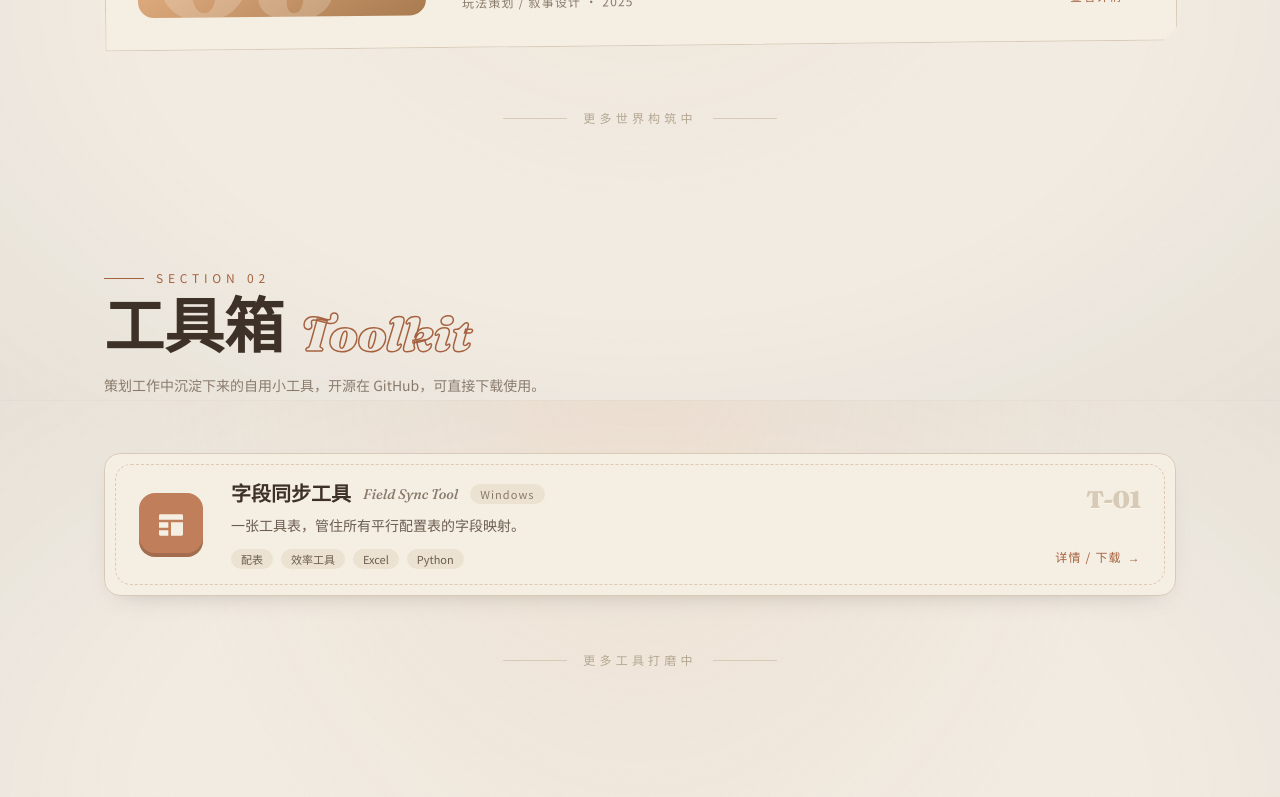
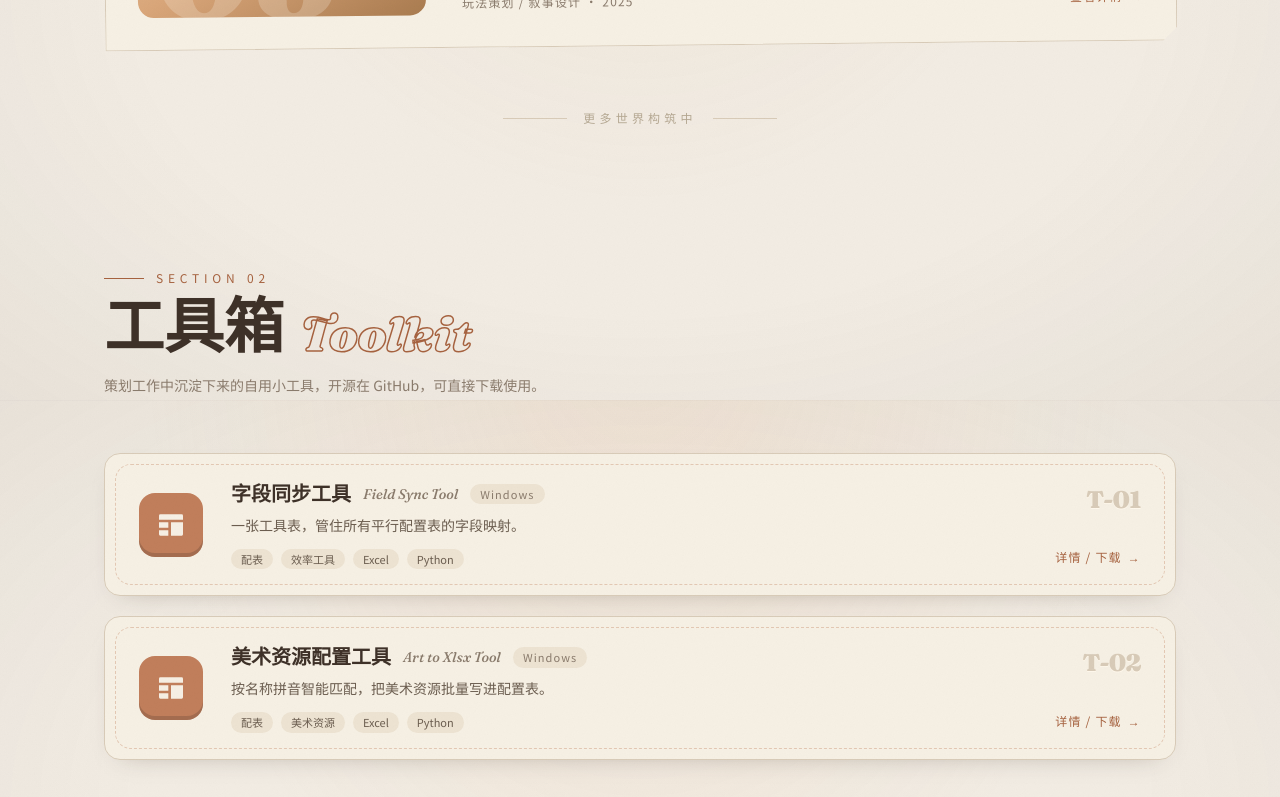
Before and after one commit to SainolT/SainolT.github.io, a React (Vite) app: page / in a window 1280 px wide. Shown: the part 2000-2797 px from the top of the page. Built offline with nearby package versions, Linux system fonts and the light colour scheme; no server answers.

Commit message:
feat: 新增美术资源配置工具卡片，工具版本/日期/大小全部改读 GitHub Release

```diff
--- a/src/components/ToolDetail.tsx
+++ b/src/components/ToolDetail.tsx
@@ -8,7 +8,7 @@ interface Props {
 }
 
 export default function ToolDetail({ tool, onClose }: Props) {
-  const version = useLatestRelease(tool?.repoUrl)
+  const release = useLatestRelease(tool?.repoUrl)
   // Esc 关闭 + 锁定背景滚动
   useEffect(() => {
     if (!tool) return
@@ -44,9 +44,9 @@ export default function ToolDetail({ tool, onClose }: Props) {
               <span className="font-display text-outline text-3xl font-black md:text-4xl">
                 {tool.index}
               </span>
-              {version && (
+              {release && (
                 <span className="rounded-full bg-[#A8A487] px-3 py-0.5 text-[11px] tracking-widest text-[#3E3128]">
-                  {version}
+                  {release.tag}
                 </span>
               )}
               <span className="rounded-full border border-[#D8CBB8] px-3 py-0.5 text-[11px] tracking-widest text-[#8A7B6C]">
@@ -100,10 +100,10 @@ export default function ToolDetail({ tool, onClose }: Props) {
             {/* 元信息侧栏 */}
             <dl className="h-fit space-y-0 rounded-2xl border border-[#E0D4C0] bg-[#EFE6D4]/70 p-5 text-sm">
               {[
-                ...(version ? [['版本', version]] : []),
+                ...(release ? [['版本', release.tag]] : []),
                 ['平台', tool.platform],
-                ['大小', tool.size],
-                ['更新', tool.date],
+                ...(release?.size ? [['大小', release.size]] : []),
+                ...(release?.date ? [['更新', release.date]] : []),
               ].map(([k, v]) => (
                 <div
                   key={k}
--- a/src/data/tools.ts
+++ b/src/data/tools.ts
@@ -1,12 +1,10 @@
-/** 工具箱数据：策划效率工具清单 */
+/** 工具箱数据：策划效率工具清单（版本号 / 更新日期 / 文件大小均从 GitHub Release 动态读取） */
 export interface Tool {
   id: string
   index: string
   name: string
   nameEn: string
-  date: string
   platform: string
-  size: string
   tagline: string
   description: string
   features: string[]
@@ -21,9 +19,7 @@ export const tools: Tool[] = [
     index: 'T-01',
     name: '字段同步工具',
     nameEn: 'Field Sync Tool',
-    date: '2026-10',
     platform: 'Windows',
-    size: '约 10.5 MB',
     tagline: '一张工具表，管住所有平行配置表的字段映射。',
     description:
       '基于 Python + openpyxl + tkinter 的 xlsx 字段映射管理工具。用一张「工具表」登记多个表格之间的同义字段（映射组），在图形界面里完成跨表字段同步与字段值翻译。适合管理多套结构相同、命名不同的配置表——比如换皮项目的平行配置。首次使用时直接选择一张空白表格，即会自动生成工具表模板。',
@@ -38,4 +34,24 @@ export const tools: Tool[] = [
     downloadUrl: 'https://github.com/SainolT/field-sync-tool/releases/latest',
     repoUrl: 'https://github.com/SainolT/field-sync-tool',
   },
+  {
+    id: 'art-to-xlsx-tool',
+    index: 'T-02',
+    name: '美术资源配置工具',
+    nameEn: 'Art to Xlsx Tool',
+    platform: 'Windows',
+    tagline: '按名称拼音智能匹配，把美术资源批量写进配置表。',
+    description:
+      '基于 Python + openpyxl + pypinyin + tkinter 的美术资源配置工具。扫描美术资源库，按名称拼音（全拼 / 首字母 / 多音字组合）把资源标识批量写入 xlsx 配置表，并校验已填资源值的存在性。疑似匹配与重复资源一律不自动写，交给人工逐条裁定；写入前自动备份，表头与公式单元格永不改动。',
+    features: [
+      '拼音智能匹配：全拼、首字母、多音字全读音组合，覆盖常见命名变体',
+      '冲突人工裁定：疑似匹配进冲突清单，重复资源逐个选定，绝不自动乱写',
+      '存在性校验：只读校验已填资源是否真实存在，输出缺失与冲突清单',
+      '范围可控：限定前后缀锁定资源范围，按扩展名筛选，路径起始点自选',
+      '防护机制：先预览再写入、全部改动可按行排除、写入前自动备份',
+    ],
+    tags: ['配表', '美术资源', 'Excel', 'Python'],
+    downloadUrl: 'https://github.com/SainolT/art_to_xlsx_tool/releases/latest',
+    repoUrl: 'https://github.com/SainolT/art_to_xlsx_tool',
+  },
 ]
--- a/src/hooks/useLatestRelease.ts
+++ b/src/hooks/useLatestRelease.ts
@@ -1,21 +1,30 @@
 import { useEffect, useState } from 'react'
 
+export interface ReleaseInfo {
+  /** 版本 tag，如 v1.0.0 */
+  tag: string
+  /** 发布时间，格式 YYYY-MM */
+  date: string
+  /** exe 附件大小，如 约 11.7 MB；没有 exe 附件时为 null */
+  size: string | null
+}
+
 /** 模块级缓存：同一会话内同一仓库只请求一次 */
-const cache = new Map<string, string | null>()
+const cache = new Map<string, ReleaseInfo | null>()
 
 /**
- * 读取 GitHub 仓库最新 Release 的 tag（如 v1.0.0）。
- * 请求失败或没有 Release 时返回 null，调用方直接不显示版本号即可。
+ * 读取 GitHub 仓库最新 Release 信息（版本 / 发布日期 / exe 大小）。
+ * 请求失败或没有 Release 时返回 null，调用方隐藏对应字段即可。
  */
-export function useLatestRelease(repoUrl: string | undefined): string | null {
-  const [tag, setTag] = useState<string | null>(
+export function useLatestRelease(repoUrl: string | undefined): ReleaseInfo | null {
+  const [info, setInfo] = useState<ReleaseInfo | null>(
     repoUrl ? cache.get(repoUrl) ?? null : null
   )
 
   useEffect(() => {
     if (!repoUrl) return
     if (cache.has(repoUrl)) {
-      setTag(cache.get(repoUrl) ?? null)
+      setInfo(cache.get(repoUrl) ?? null)
       return
     }
     const m = repoUrl.match(/github\.com\/([^/]+)\/([^/#?]+)/)
@@ -25,9 +34,19 @@ export function useLatestRelease(repoUrl: string | undefined): string | null {
     fetch(`https://api.github.com/repos/${m[1]}/${repo}/releases/latest`)
       .then((r) => (r.ok ? r.json() : null))
       .then((d) => {
-        const t: string | null = d?.tag_name ?? null
-        cache.set(repoUrl, t)
-        if (alive) setTag(t)
+        let value: ReleaseInfo | null = null
+        if (d?.tag_name) {
+          const exe = (d.assets ?? []).find((a: { name?: string }) =>
+            a.name?.toLowerCase().endsWith('.exe')
+          )
+          value = {
+            tag: d.tag_name,
+            date: typeof d.published_at === 'string' ? d.published_at.slice(0, 7) : '',
+            size: exe ? `约 ${(exe.size / 1048576).toFixed(1)} MB` : null,
+          }
+        }
+        cache.set(repoUrl, value)
+        if (alive) setInfo(value)
       })
       .catch(() => {
         cache.set(repoUrl, null)
@@ -37,5 +56,5 @@ export function useLatestRelease(repoUrl: string | undefined): string | null {
     }
   }, [repoUrl])
 
-  return tag
+  return info
 }
--- a/src/sections/Toolkit.tsx
+++ b/src/sections/Toolkit.tsx
@@ -7,7 +7,7 @@ import ToolDetail from '../components/ToolDetail'
 /** 工具卡：图标徽章 + 虚线内框，与首页按钮同一语言 */
 function ToolCard({ tool, onOpen }: { tool: Tool; onOpen: () => void }) {
   const ref = useReveal<HTMLButtonElement>()
-  const version = useLatestRelease(tool.repoUrl)
+  const release = useLatestRelease(tool.repoUrl)
 
   return (
     <button ref={ref} onClick={onOpen} className="reveal group relative w-full text-left">
@@ -32,7 +32,7 @@ function ToolCard({ tool, onOpen }: { tool: Tool; onOpen: () => void }) {
                 {tool.nameEn}
               </span>
               <span className="rounded-full bg-[#EDE3D2] px-2.5 py-0.5 text-[11px] tracking-widest text-[#8A7B6C]">
-                {version ? `${version} · ` : ''}{tool.platform}
+                {release ? `${release.tag} · ` : ''}{tool.platform}
               </span>
             </div>
             <p className="mt-1.5 line-clamp-2 text-sm leading-relaxed text-[#6B5D4F]">
```
